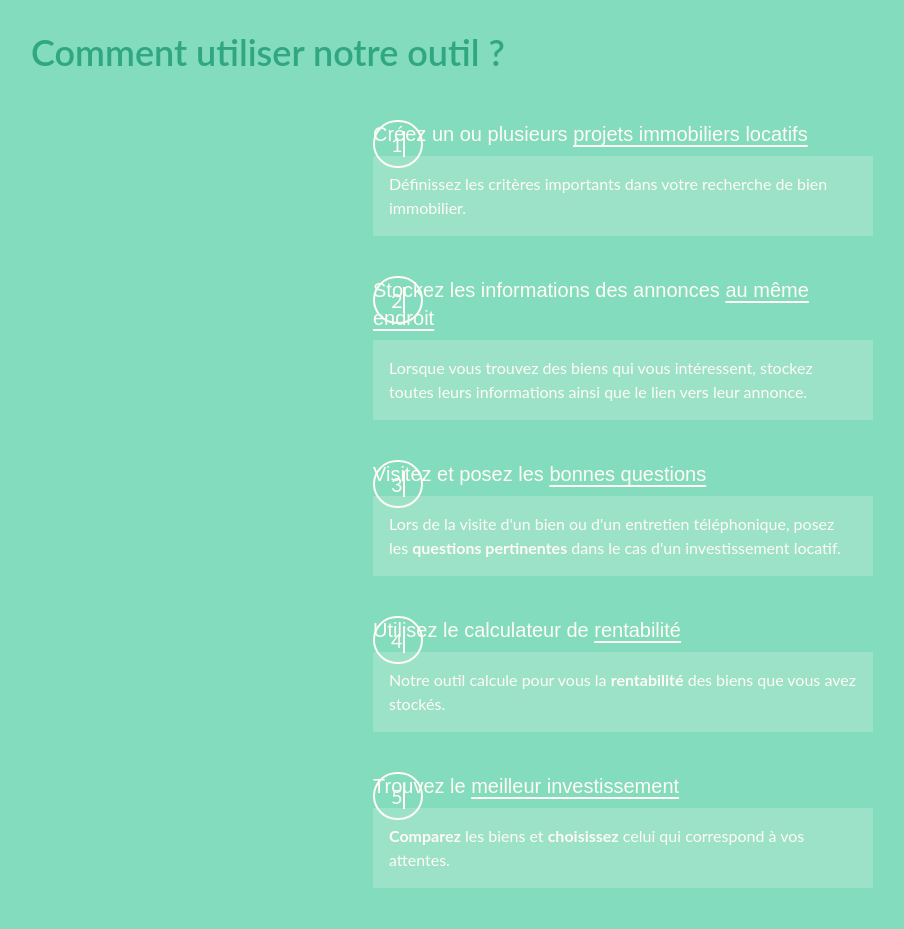
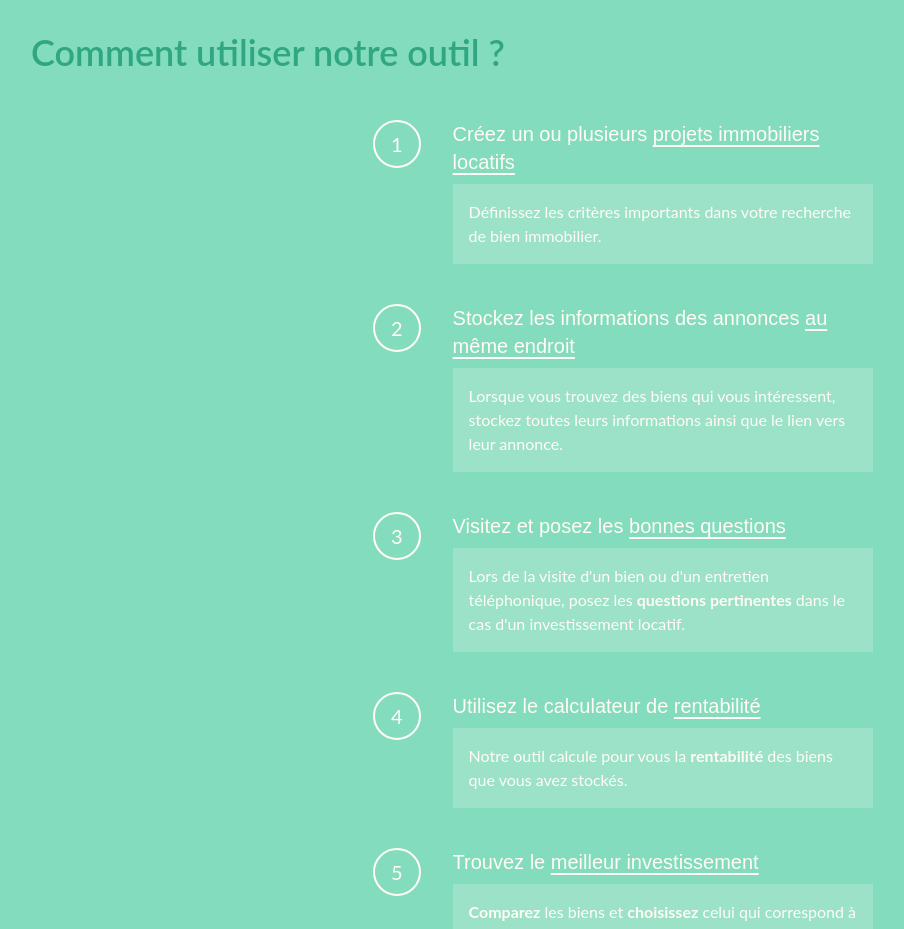
Before and after one commit to ophelie-gaudin/Immotep_front_react, a React (Create React App) app: page / in a window 1280 px wide. Shown: the part 3220-4149 px from the top of the page, without its empty margins (17-921 px from the left). Built offline with nearby package versions, Linux system fonts and the light colour scheme.

Commit message:
functionnal steps

```diff
--- a/src/Components/Main/Layout/Navbar/index.jsx
+++ b/src/Components/Main/Layout/Navbar/index.jsx
@@ -41,7 +41,7 @@ export default function Navbar() {
     //   </div>
     // </nav>
 
-    <nav className="bg-primary-light border-gray-200 px-2 sm:px-4 py-2.5 rounded fixed w-full z-50 text-light">
+    <nav className="bg-primary-light px-2 sm:px-4 py-2.5 rounded fixed w-full z-50 text-light">
       <div className="container flex flex-wrap justify-between items-center mx-auto">
         <a href="/" className="flex items-center">
           <img src={logo} className="mr-3 h-14 sm:h-10" alt="Immotep Logo" />
--- a/src/Pages/Home/index.jsx
+++ b/src/Pages/Home/index.jsx
@@ -191,10 +191,15 @@ export default function Home() {
             Comment utiliser notre outil ?
           </h2>
           <ul className="flex flex-col relative items-center w-100 my-8">
-            <li className="my-4 max-w-[500px]">
-              <div className="py-2 px-4 rounded-full border-whiite border-2 text-whiite text-xl hover:bg-whiite hover:text-primary absolute after:border after:border-whiite">
+            <li className="my-4 max-w-[500px] flex items-start hover:scale-110 transition-transform">
+              <div>
+                <div className="py-2 px-4 rounded-full border-whiite border-2 text-whiite text-xl hover:bg-whiite hover:text-primary  mr-8">
                   1
                 </div>
+                {/* after:border after:border-whiite */}
+              </div>
+
+              <div className="flex flex-col">
                 <h6
                   className="text-xl text-whiite  font-pacifico"
                   data-aos="fade-right"
@@ -210,12 +215,17 @@ export default function Home() {
                     bien immobilier.
                   </p>
                 </div>
+              </div>
             </li>
 
-            <li className="my-4 max-w-[500px]">
-              <div className="py-2 px-4 rounded-full border-whiite border-2 text-whiite text-xl hover:bg-whiite hover:text-primary absolute after:border after:border-whiite">
+            <li className="my-4 max-w-[500px] flex items-start hover:scale-110  transition-transform">
+              <div>
+                <div className="py-2 px-4 rounded-full border-whiite border-2 text-whiite text-xl hover:bg-whiite hover:text-primary  mr-8">
                   2
                 </div>
+              </div>
+
+              <div className="flex flex-col">
                 <h6
                   className="text-xl text-whiite  font-pacifico"
                   data-aos="fade-right"
@@ -228,15 +238,21 @@ export default function Home() {
                 <div className="bg-whiite/20 p-2 my-2">
                   <p className="text-whiite p-2" data-aos="fade-left">
                     Lorsque vous trouvez des biens qui vous intéressent, stockez
-                  toutes leurs informations ainsi que le lien vers leur annonce.
+                    toutes leurs informations ainsi que le lien vers leur
+                    annonce.
                   </p>
+                </div>
               </div>
             </li>
 
-            <li className="my-4 max-w-[500px]">
-              <div className="py-2 px-4 rounded-full border-whiite border-2 text-whiite text-xl hover:bg-whiite hover:text-primary absolute after:border after:border-whiite">
+            <li className="my-4 max-w-[500px] flex items-start hover:scale-110  transition-transform">
+              <div>
+                <div className="py-2 px-4 rounded-full border-whiite border-2 text-whiite text-xl hover:bg-whiite hover:text-primary  mr-8">
                   3
                 </div>
+              </div>
+
+              <div className="flex flex-col">
                 <h6
                   className="text-xl text-whiite  font-pacifico"
                   data-aos="fade-right"
@@ -253,12 +269,17 @@ export default function Home() {
                     d'un investissement locatif.
                   </p>
                 </div>
+              </div>
             </li>
 
-            <li className="my-4 max-w-[500px]">
-              <div className="py-2 px-4 rounded-full border-whiite border-2 text-whiite text-xl hover:bg-whiite hover:text-primary absolute after:border after:border-whiite">
+            <li className="my-4 max-w-[500px] flex items-start hover:scale-110  transition-transform">
+              <div>
+                <div className="py-2 px-4 rounded-full border-whiite border-2 text-whiite text-xl hover:bg-whiite hover:text-primary  mr-8">
                   4
                 </div>
+              </div>
+
+              <div className="flex flex-col">
                 <h6
                   className="text-xl text-whiite  font-pacifico"
                   data-aos="fade-right"
@@ -270,16 +291,22 @@ export default function Home() {
                 </h6>
                 <div className="bg-whiite/20 p-2 my-2">
                   <p className="text-whiite p-2" data-aos="fade-left">
-                  Notre outil calcule pour vous la <strong>rentabilité</strong>{" "}
-                  des biens que vous avez stockés.
+                    Notre outil calcule pour vous la{" "}
+                    <strong>rentabilité</strong> des biens que vous avez
+                    stockés.
                   </p>
+                </div>
               </div>
             </li>
 
-            <li className="my-4 max-w-[500px]">
-              <div className="py-2 px-4 rounded-full border-whiite border-2 text-whiite text-xl hover:bg-whiite hover:text-primary absolute after:border after:border-whiite">
+            <li className="my-4 max-w-[500px] flex items-start hover:scale-110  transition-transform">
+              <div>
+                <div className="py-2 px-4 rounded-full border-whiite border-2 text-whiite text-xl hover:bg-whiite hover:text-primary  mr-8">
                   5
                 </div>
+              </div>
+
+              <div className="flex flex-col">
                 <h6
                   className="text-xl text-whiite  font-pacifico"
                   data-aos="fade-right"
@@ -296,6 +323,7 @@ export default function Home() {
                     attentes.
                   </p>
                 </div>
+              </div>
             </li>
 
             {/* <% if isUser? %>
@@ -305,7 +333,9 @@ export default function Home() {
     <%end%> */}
           </ul>
 
+          <div className="mx-auto">
             <OrangeButton>Commencez maintenant !</OrangeButton>
+          </div>
         </div>
       </section>
     </div>
```
Lines whose indentation alone changed are shown as unchanged.
